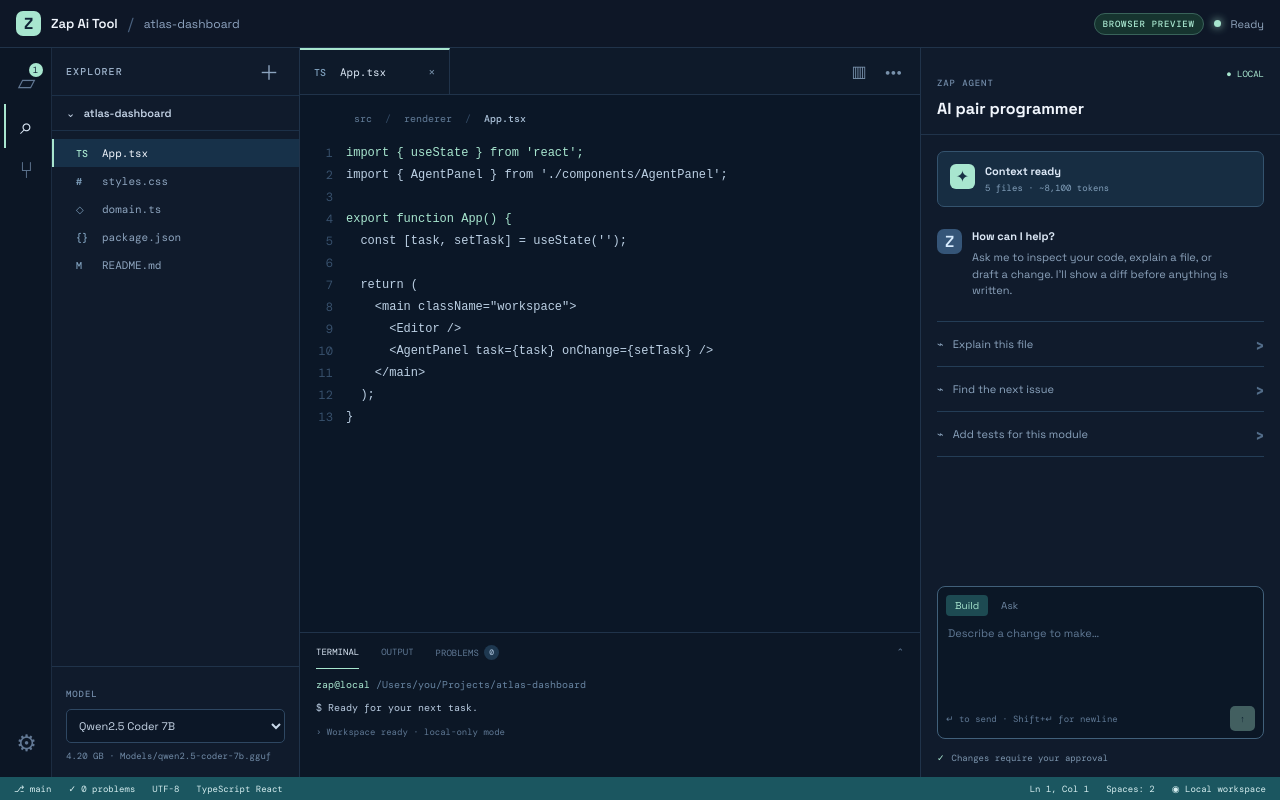
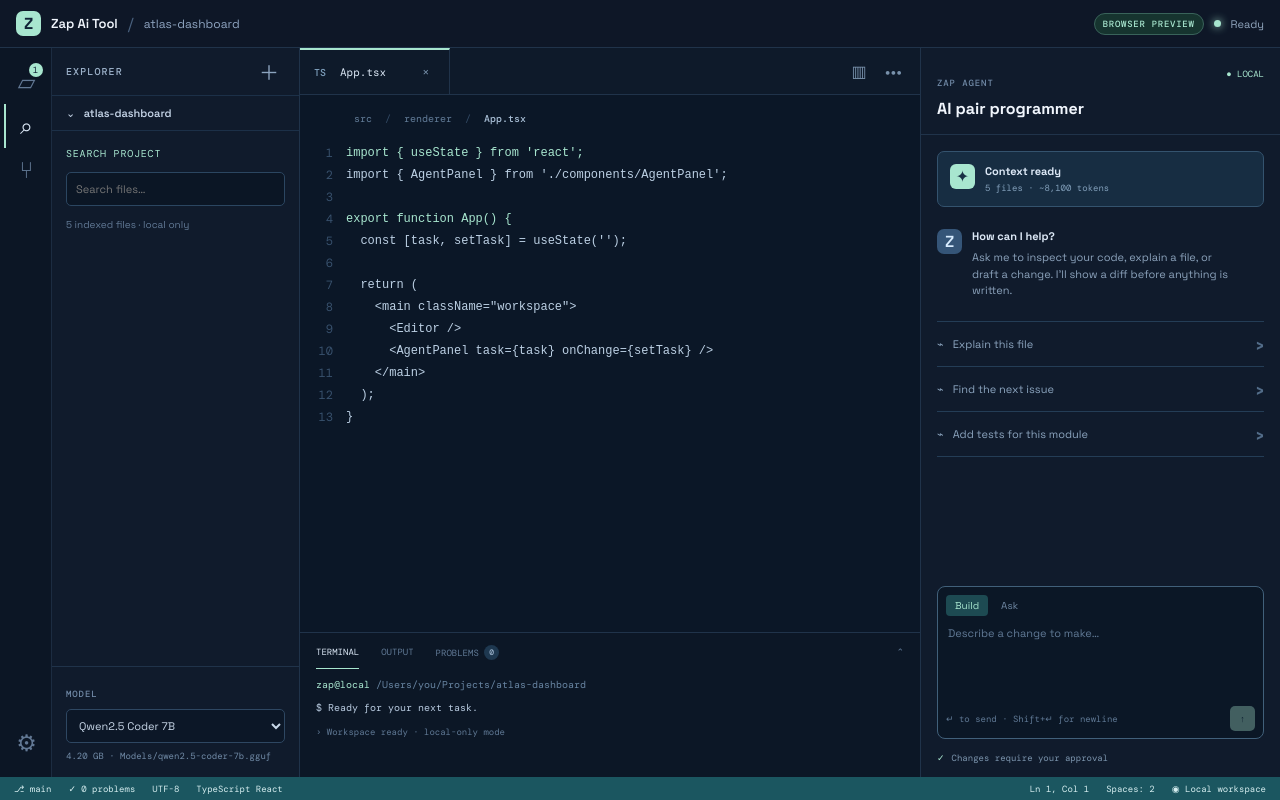
Before and after one commit to hidecard/Zap-Ai-Tool, a React (Vite) app: page / in a window 1280 px wide. Both pictures are taken after a click on the button "Search". Built offline with nearby package versions, Linux system fonts and the light colour scheme.

Commit message:
fix: wire remaining IDE UI controls

```diff
--- a/src/renderer/App.tsx
+++ b/src/renderer/App.tsx
@@ -125,6 +125,8 @@ export function App(): ReactElement {
   );
   const [feedback, setFeedback] = useState('');
   const [activityLog, setActivityLog] = useState<string[]>(['Workspace ready · local-only mode']);
+  const [splitEditor, setSplitEditor] = useState(false);
+  const [searchQuery, setSearchQuery] = useState('');
 
   const refreshModels = async (): Promise<void> => {
     setLoading(true);
@@ -223,8 +225,13 @@ export function App(): ReactElement {
           ? 'Needs attention'
           : 'No model loaded';
   const files = useMemo(
-    () => workspace?.files.filter((file) => file.kind === 'file') ?? [],
-    [workspace],
+    () =>
+      workspace?.files.filter(
+        (file) =>
+          file.kind === 'file' &&
+          file.relativePath.toLowerCase().includes(searchQuery.toLowerCase()),
+      ) ?? [],
+    [searchQuery, workspace],
   );
   const code = previewCode[activeFile] ?? [
     '// Select a file to inspect its context.',
@@ -315,7 +322,39 @@ export function App(): ReactElement {
           <div className="workspace-name">
             ⌄ &nbsp; {workspace ? workspace.rootPath.split('/').pop() : 'NO FOLDER OPENED'}
           </div>
-          {workspace ? (
+          {activeView === 'search' ? (
+            <div className="utility-panel">
+              <label>SEARCH PROJECT</label>
+              <input
+                value={searchQuery}
+                onChange={(event) => setSearchQuery(event.target.value)}
+                placeholder="Search files…"
+              />
+              <small>{files.length} indexed files · local only</small>
+            </div>
+          ) : activeView === 'source' ? (
+            <div className="utility-panel">
+              <label>SOURCE CONTROL</label>
+              <div className="change-row">
+                <span>M</span>
+                <span>App.tsx</span>
+                <b>1</b>
+              </div>
+              <small>Changes are reviewable before apply.</small>
+            </div>
+          ) : activeView === 'settings' ? (
+            <div className="utility-panel">
+              <label>SETTINGS</label>
+              <div className="setting-row">
+                <span>Local-only mode</span>
+                <b>ON</b>
+              </div>
+              <div className="setting-row">
+                <span>Approval gate</span>
+                <b>ON</b>
+              </div>
+            </div>
+          ) : workspace ? (
             <div className="file-tree">
               {files.map((file) => {
                 const name = file.relativePath.split('/').pop() ?? file.relativePath;
@@ -365,24 +404,43 @@ export function App(): ReactElement {
             <div className="editor-tab active">
               <span className="file-icon">{fileIcon(activeFile)}</span>
               {activeFile}
-              <span className="tab-close">×</span>
+              <button
+                className="tab-close"
+                title="Close file"
+                onClick={() => setActiveFile(files[0]?.relativePath.split('/').pop() ?? 'App.tsx')}
+              >
+                ×
+              </button>
             </div>
             <div className="editor-actions">
-              <button title="Split editor">▥</button>
-              <button title="More actions">•••</button>
+              <button title="Split editor" onClick={() => setSplitEditor((value) => !value)}>
+                ▥
+              </button>
+              <button
+                title="More actions"
+                onClick={() => setActivity('Editor actions ready · no files changed')}
+              >
+                •••
+              </button>
             </div>
           </div>
           <div className="editor-content">
             <div className="breadcrumb">
               src <span>/</span> renderer <span>/</span> <strong>{activeFile}</strong>
             </div>
-            <div className="code-view">
+            <div className={splitEditor ? 'code-view split' : 'code-view'}>
               {code.map((line, index) => (
                 <div className="code-line" key={`${activeFile}-${index}`}>
                   <span className="line-number">{index + 1}</span>
                   <code>{line || ' '}</code>
                 </div>
               ))}
+              {splitEditor && (
+                <div className="split-preview">
+                  <span className="tiny-label">SIDE-BY-SIDE PREVIEW</span>
+                  <code>{code.slice(0, 5).join('\n')}</code>
+                </div>
+              )}
             </div>
           </div>
           <div className="terminal-panel">
--- a/src/renderer/styles.css
+++ b/src/renderer/styles.css
@@ -359,7 +359,10 @@ button {
 }
 .tab-close {
   margin-left: auto;
+  border: 0;
+  background: transparent;
   color: #7891ab;
+  cursor: pointer;
 }
 .editor-actions {
   margin-left: auto;
@@ -394,6 +397,27 @@ button {
 }
 .code-view {
   padding: 7px 18px 32px 0;
+}
+.code-view.split {
+  display: grid;
+  grid-template-columns: 1fr 1fr;
+  gap: 18px;
+}
+.split-preview {
+  min-height: 150px;
+  padding: 14px;
+  border-left: 1px solid #2a435c;
+  background: #0e1b2c;
+  color: #7f9ab5;
+}
+.split-preview code {
+  display: block;
+  margin-top: 12px;
+  white-space: pre-wrap;
+  color: #a8e6cf;
+  font:
+    10px/1.7 'DM Mono',
+    monospace;
 }
 .code-line {
   display: flex;
```
